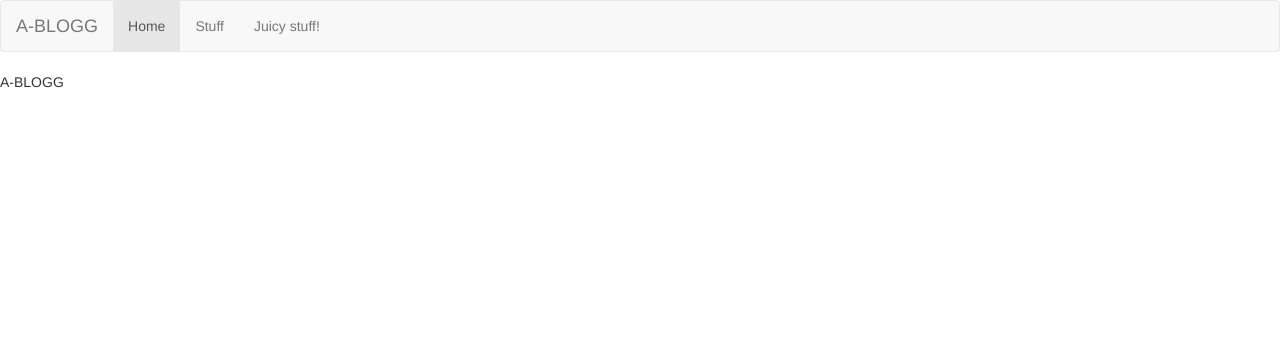
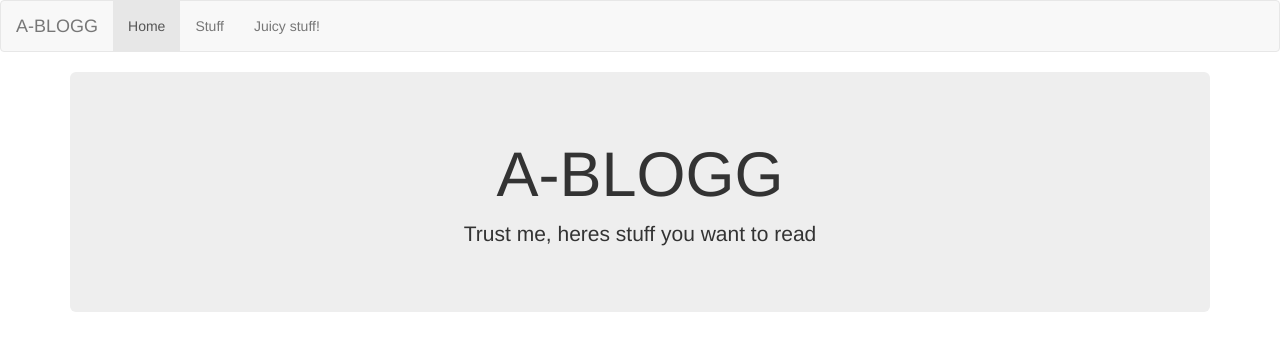
Before and after one commit to liz-matee/A-BLOGG, a Flask app: page / in a window 1280 px wide. Shown: the top 351 px of the page. Run offline with Flask 2, Linux system fonts and the light colour scheme; some libraries are stand-ins or nearby versions.

Commit message:
add all changes

```diff
--- a/app/templates/blog.html
+++ b/app/templates/blog.html
@@ -8,8 +8,6 @@
   </head>
   <body>
     {% include 'navbar/navbar.html' %}
-    <div class="container">
       {% block content %}{% endblock %}
-    </div>
   </body>
 </html>
--- a/app/templates/index.html
+++ b/app/templates/index.html
@@ -1,5 +1,12 @@
   {% extends 'blog.html'%}
 
   {% block content %}
-  A-BLOGG
+  <div class="container">
+
+    <div class="jumbotron text-center">
+      <h1>A-BLOGG</h1>
+      <p>Trust me, heres stuff you want to read</p>
+    </div>
+  </div>
+
   {% endblock %}
```
